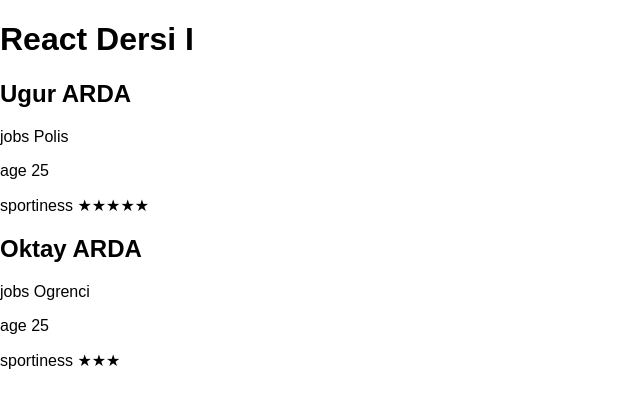
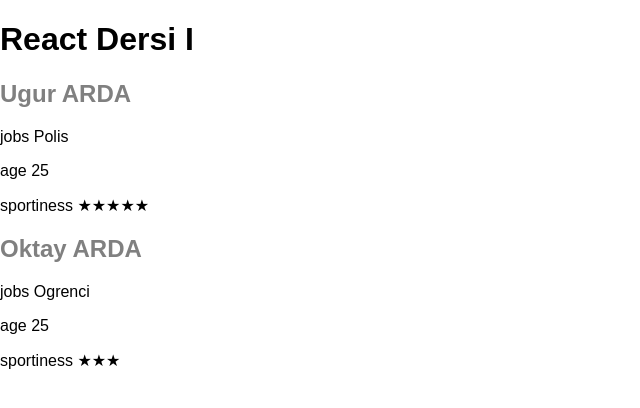
Before and after one commit to hoarda/react-dersi-1, a React (Create React App) app: page / in a window 1280 px wide. Shown: the top 408 px of the page, without its empty margins (0-640 px from the left). Built offline with nearby package versions, Linux system fonts and the light colour scheme.

Commit message:
Add color to h2

```diff
--- a/src/App.js
+++ b/src/App.js
@@ -3,7 +3,7 @@ import React from "react";
 function Person(props) {
   return (
     <div>
-      <h2>{props.name}</h2>
+      <h2 style={{ color: "grey" }}>{props.name}</h2>
       <p>jobs {props.jobs}</p>
       <p>age {props.age}</p>
       <p>
@@ -14,7 +14,7 @@ function Person(props) {
 }
 
 function Stars(props) {
-  return "★️".repeat(props.number);
+  return <span>{"★️".repeat(props.number)}</span>;
 }
 
 function App() {
```
